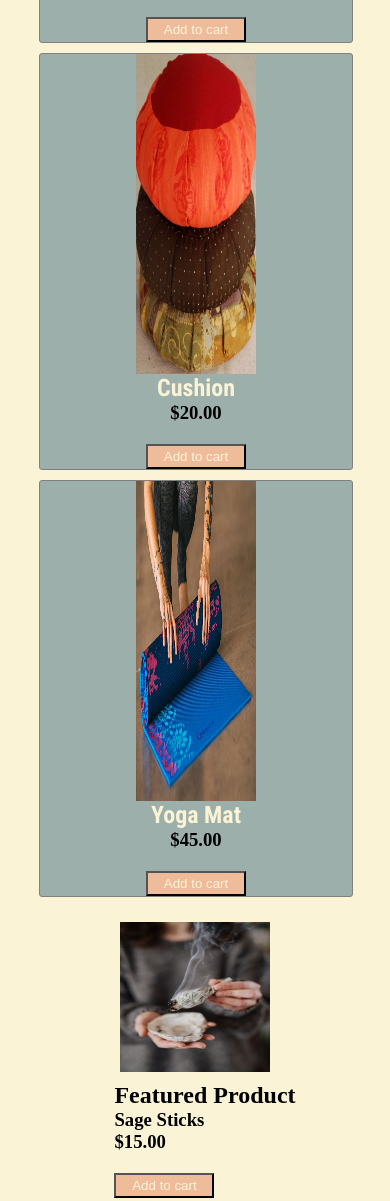
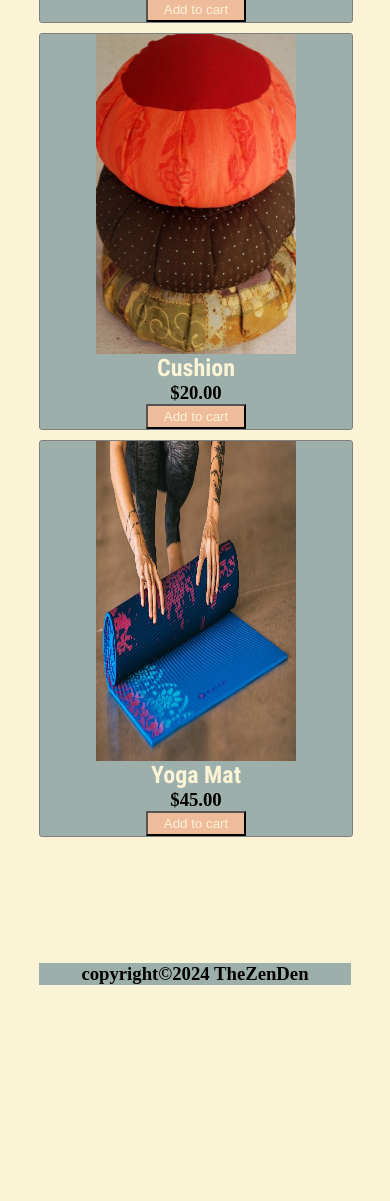
Before and after one commit to JustGeoffrey/TheZenDen, a plain HTML site: page index.html in a window 390 px wide. Shown: the part 581-1782 px from the top of the page. After the commit the page ends 1566 px from the top, so only its background shows below. Drawn offline with Linux system fonts and the light colour scheme.

Commit message:
made some changes in styling

```diff
--- a/index.html
+++ b/index.html
@@ -48,12 +48,12 @@
                 <button class=" buttoncart">Add to cart</button>
             </div>
         </div>
-        <br><br>
+
         <!--FEATURED PRODUCT SECTION-->
+        <h2>Featured Product</h2>
         <div class="featured-product">
             <img class="featured-product-image" src="./resources/featprod.jpeg">
             <div class="details">
-                <h2>Featured Product</h2>
                 <h3>Sage Sticks</h3>
                 <h3>$15.00</h3>
                 <button class=" buttoncart">Add to cart</button>
--- a/resources/style.css
+++ b/resources/style.css
@@ -82,7 +82,6 @@ header {
     margin-top: 20px;
     color: #FBF3D5;
     background-color: #9CAFAA;
-
 }
 
 /*LATEST PRODUCT ELEMENT STYLING*/
@@ -93,7 +92,7 @@ header {
     gap: 10px;
     width: 80%;
     height: 450px;
-
+    margin-bottom: 10px;
 }
 
 .product-card1 {
@@ -139,14 +138,13 @@ header {
 .product-image1,
 .product-image2,
 .product-image3 {
-    width: 120px;
+    width: 200px;
     height: 320px;
 }
 
 .buttoncart {
     width: 100px;
     height: 25px;
-    margin-top: 20px;
     color: #FBF3D5;
     background-color: #EFBC9B;
 }
@@ -158,6 +156,7 @@ header {
     height: 180px;
     background-color: #EFBC9B;
     grid-template-columns: 1fr 2fr;
+    margin-bottom: 10px;
 
 }
 
@@ -175,6 +174,7 @@ header {
 
 .details {
     padding-left: 10px;
+    padding-top: 20px;
     display: grid;
     width: 100%;
     grid-area: 1/ 2 / 2 /3;
@@ -216,28 +216,13 @@ footer {
     }
 
     .featured-product {
-        width: 80%;
-        display: flex;
-        flex-direction: column;
-        gap: 10px;
-        margin: auto;
-
+        display: none;
     }
 
-    .featured-product-image,
-    .details {
-        position: relative;
-        top: 800px;
-        bottom: auto;
-        left: auto;
-        right: auto;
-        justify-content: center;
-
-    }
 
     footer {
         position: relative;
-        top: 950px;
+        top: 850px;
         bottom: auto;
         left: auto;
         right: auto;
```
